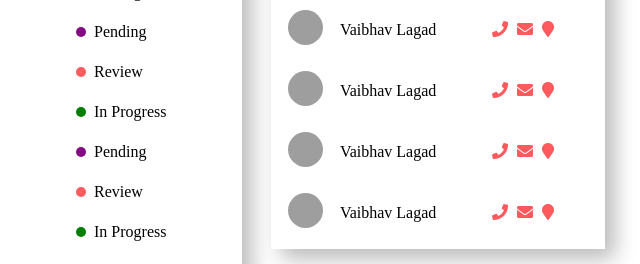
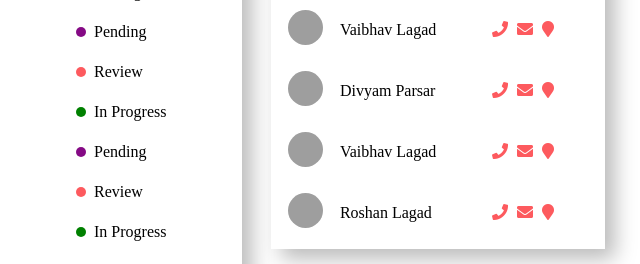
Before and after one commit to vaibhavmlagad/Admin-dashb-design-01, a plain HTML site: page index.html in a window 1280 px wide. Shown: the part 813-1077 px from the top of the page, 640-1280 px from the left. Drawn offline with Linux system fonts and the light colour scheme; grey boxes are pictures that could not be loaded.

Commit message:
table-changes

```diff
--- a/index.html
+++ b/index.html
@@ -1,20 +1,16 @@
 <!DOCTYPE html>
 <html lang="en">
+
 <head>
   <meta charset="UTF-8" />
   <meta name="viewport" content="width=device-width, initial-scale=1.0" />
   <!-- font awesome link -->
-    <link
-      rel="stylesheet"
-      href="https://cdnjs.cloudflare.com/ajax/libs/font-awesome/5.15.3/css/all.min.css"
-      referrerpolicy="no-referrer"
-    />
+  <link rel="stylesheet" href="https://cdnjs.cloudflare.com/ajax/libs/font-awesome/5.15.3/css/all.min.css"
+    referrerpolicy="no-referrer" />
   <!-- google font link -->
   <link rel="preconnect" href="https://fonts.gstatic.com" />
-    <link
-      href="https://fonts.googleapis.com/css2?family=Raleway:wght@600;700&family=Roboto:wght@400;500&display=swap"
-      rel="stylesheet"
-    />
+  <link href="https://fonts.googleapis.com/css2?family=Raleway:wght@600;700&family=Roboto:wght@400;500&display=swap"
+    rel="stylesheet" />
   <!-- css stylesheet -->
   <link type="text/css" rel="stylesheet" href="css/style.css" />
   <title>Document</title>
@@ -46,9 +42,7 @@
           <a href="#"><i class="fa fa-user"></i><span>Account</span></a>
         </li>
         <li>
-            <a href="#"
-              ><i class="fa fa-arrow-circle-right"></i><span>Logout</span></a
-            >
+          <a href="#"><i class="fa fa-arrow-circle-right"></i><span>Logout</span></a>
         </li>
       </ul>
     </div>
@@ -339,7 +333,7 @@
             <td class="td-img">
               <img src="images/avatar.jpg" alt="Customers1" />
             </td>
-              <td>Vaibhav Lagad</td>
+            <td>Divyam Parsar</td>
             <td class="td-cnt-i">
               <a href="tel:9823273648"><i class="fa fa-phone"></i></a>
               <a href="mailto:vaibhav.lagad12@gmail.com">
@@ -365,7 +359,7 @@
             <td class="td-img">
               <img src="images/avatar.jpg" alt="Customers1" />
             </td>
-              <td>Vaibhav Lagad</td>
+            <td>Roshan Lagad</td>
             <td class="td-cnt-i">
               <a href="tel:9823273648"><i class="fa fa-phone"></i></a>
               <a href="mailto:vaibhav.lagad12@gmail.com">
@@ -382,4 +376,5 @@
   <script src="/js/jquery-3.2.1.min.js"></script>
   <script src="/js/external.js"></script>
 </body>
+
 </html>
```
Lines whose indentation alone changed are shown as unchanged.
